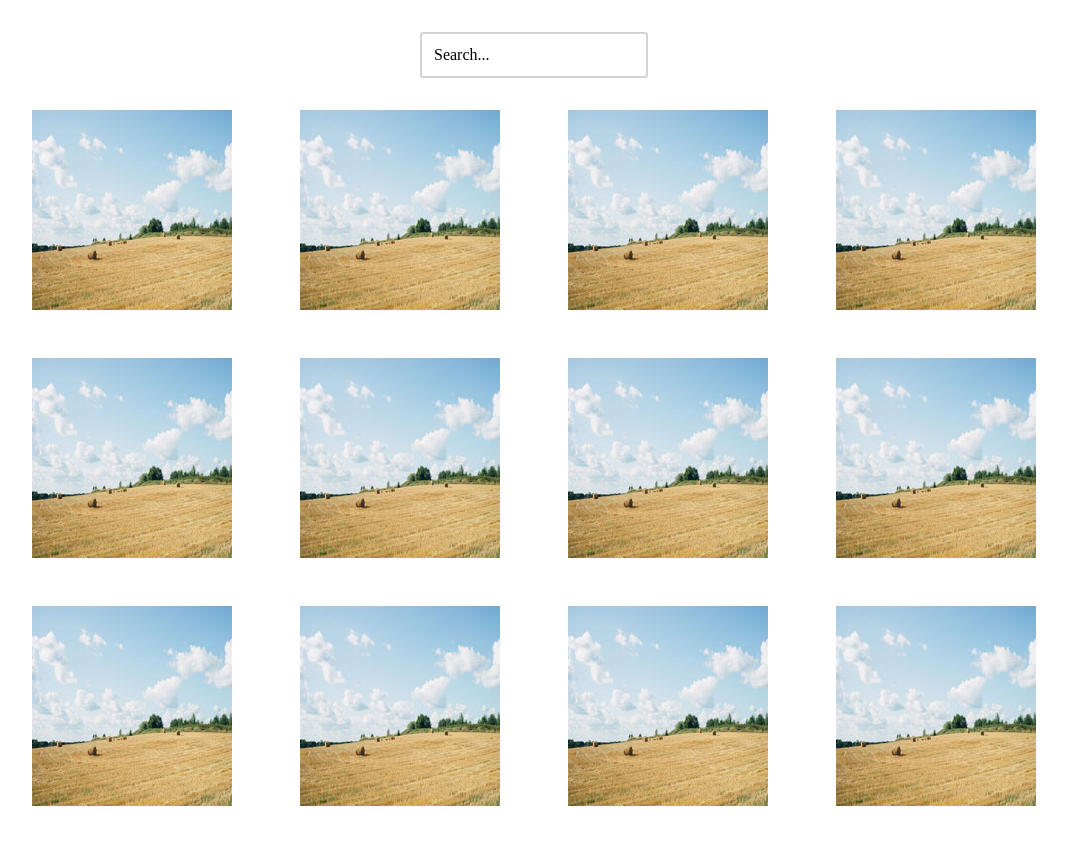
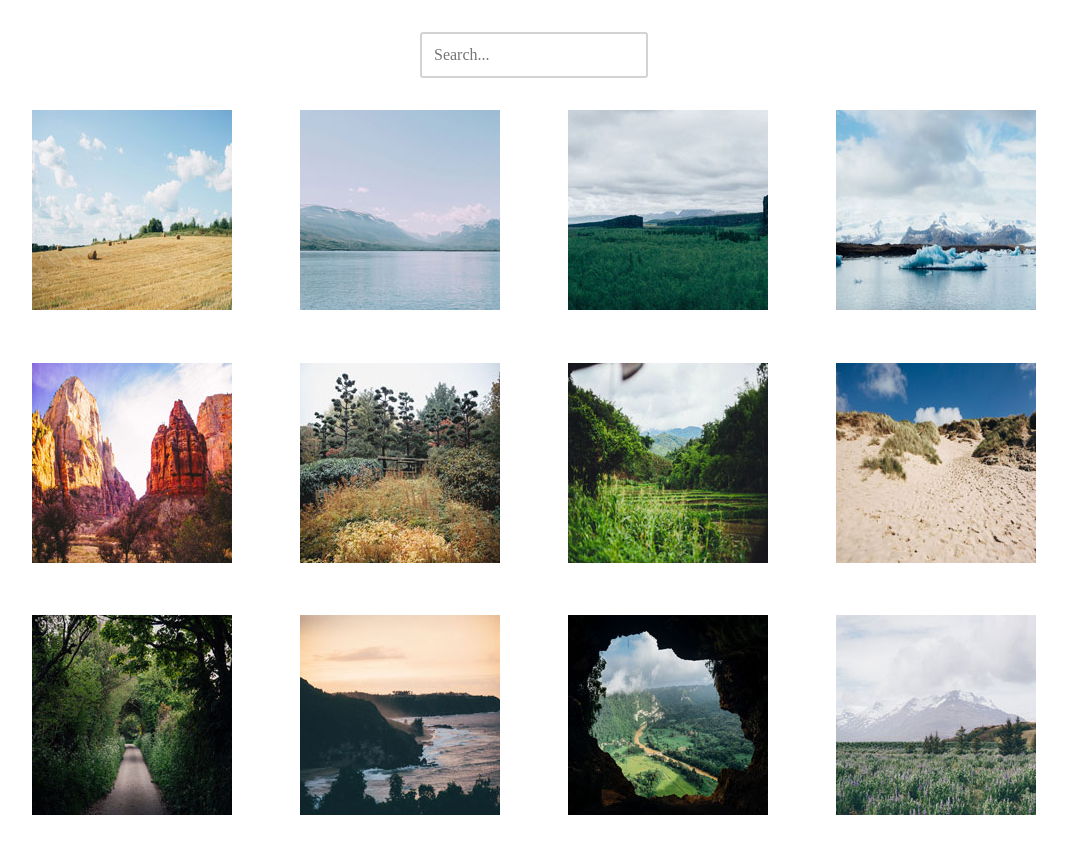
Before and after one commit to samfortunato/th-td-4-interactive-photo-gallery, a plain HTML site: page index.html in a window 1280 px wide. Shown: the whole page, without its empty margins (106-1173 px from the left). Drawn offline with nearby package versions, Linux system fonts and the light colour scheme.

Commit message:
Added jQuery, Lightbox refs, photos and photo data
Added jQuery from jQuery CDN.

Added Lightbox2 reference to HTML

Added photos, alt text, captions, and lightbox grouping data to HTML.

```diff
--- a/index.html
+++ b/index.html
@@ -8,6 +8,7 @@
 	<meta name="author" content="Treehouse & Sam Fortunato">
 
 	<link rel="stylesheet" type="text/css" href="css/normalize.css">
+	<link rel="stylesheet" type="text/css" href="js/lightbox2/css/lightbox.min.css">
 	<link rel="stylesheet" type="text/css" href="css/main.css">
 </head>
 <body>
@@ -15,25 +16,70 @@
 	<main>
 
 		<section id="search">
-			<input type="text" name="search" value="Search...">
+			<input type="text" name="search" placeholder="Search...">
 		</section>
 
 		<section id="photo-gallery">
-			<img src="photos/thumbnails/01.jpg" alt="">
-			<img src="photos/thumbnails/01.jpg" alt="">
-			<img src="photos/thumbnails/01.jpg" alt="">
-			<img src="photos/thumbnails/01.jpg" alt="">
-			<img src="photos/thumbnails/01.jpg" alt="">
-			<img src="photos/thumbnails/01.jpg" alt="">
-			<img src="photos/thumbnails/01.jpg" alt="">
-			<img src="photos/thumbnails/01.jpg" alt="">
-			<img src="photos/thumbnails/01.jpg" alt="">
-			<img src="photos/thumbnails/01.jpg" alt="">
-			<img src="photos/thumbnails/01.jpg" alt="">
-			<img src="photos/thumbnails/01.jpg" alt="">
+
+			<a href="photos/01.jpg" data-lightbox="photo-gallery" data-title="I love hay bales. Took this snap on a drive through the countryside past some straw fields." data-alt="Hay Bales">
+				<img src="photos/thumbnails/01.jpg" alt="Hay Bales">
+			</a>
+
+			<a href="photos/02.jpg" data-lightbox="photo-gallery" data-title="The lake was so calm today. We had a great view of the snow on the mountains from here." data-alt="Lake">
+				<img src="photos/thumbnails/02.jpg" alt="Lake">
+			</a>
+
+			<a href="photos/03.jpg" data-lightbox="photo-gallery" data-title="I hiked to the top of the mountain and got this picture of the canyon and trees below." data-alt="Canyon">
+				<img src="photos/thumbnails/03.jpg" alt="Canyon">
+			</a>
+
+			<a href="photos/04.jpg" data-lightbox="photo-gallery" data-title="It was amazing to see an iceberg up close, it was so cold but didn’t snow today. " data-alt="Iceberg">
+				<img src="photos/thumbnails/04.jpg" alt="Iceberg">
+			</a>
+
+			<a href="photos/05.jpg" data-lightbox="photo-gallery" data-title="The red cliffs were beautiful. It was really hot in the desert but we did a lot of walking through the canyons." data-alt="Desert">
+				<img src="photos/thumbnails/05.jpg" alt="Desert">
+			</a>
+
+			<a href="photos/06.jpg" data-lightbox="photo-gallery" data-title="Fall is coming, I love when the leaves on the trees start to change color." data-alt="Fall">
+				<img src="photos/thumbnails/06.jpg" alt="Fall">
+			</a>
+
+			<a href="photos/07.jpg" data-lightbox="photo-gallery" data-title="I drove past this plantation yesterday, everything is so green!" data-alt="Plantation">
+				<img src="photos/thumbnails/07.jpg" alt="Plantation">
+			</a>
+
+			<a href="photos/08.jpg" data-lightbox="photo-gallery" data-title="My summer vacation to the Oregon Coast. I love the sandy dunes!" data-alt="Dunes">
+				<img src="photos/thumbnails/08.jpg" alt="Dunes">
+			</a>
+
+			<a href="photos/09.jpg" data-lightbox="photo-gallery" data-title="We enjoyed a quiet stroll down this countryside lane." data-alt="Countryside Lane">
+				<img src="photos/thumbnails/09.jpg" alt="Countryside Lane">
+			</a>
+
+			<a href="photos/10.jpg" data-lightbox="photo-gallery" data-title="Sunset at the coast! The sky turned a lovely shade of orange." data-alt="Sunset">
+				<img src="photos/thumbnails/10.jpg" alt="Sunset">
+			</a>
+
+			<a href="photos/11.jpg" data-lightbox="photo-gallery" data-title="I did a tour of a cave today and the view of the landscape below was breathtaking." data-alt="Cave">
+				<img src="photos/thumbnails/11.jpg" alt="Cave">
+			</a>
+
+			<a href="photos/12.jpg" data-lightbox="photo-gallery" data-title="I walked through this meadow of bluebells and got a good view of the snow on the mountain before the fog came in." data-alt="Bluebells">
+				<img src="photos/thumbnails/12.jpg" alt="Bluebells">
+			</a>
+
 		</section>
 
 	</main>
 
+	<script
+	  src="https://code.jquery.com/jquery-3.3.1.min.js"
+	  integrity="sha256-FgpCb/KJQlLNfOu91ta32o/NMZxltwRo8QtmkMRdAu8="
+	  crossorigin="anonymous">
+	</script>
+	<script type="text/javascript" src="js/lightbox2/js/lightbox.min.js"></script>
+	<script type="text/javascript" src="js/main.js"></script>
+
 </body>
 </html>
```
